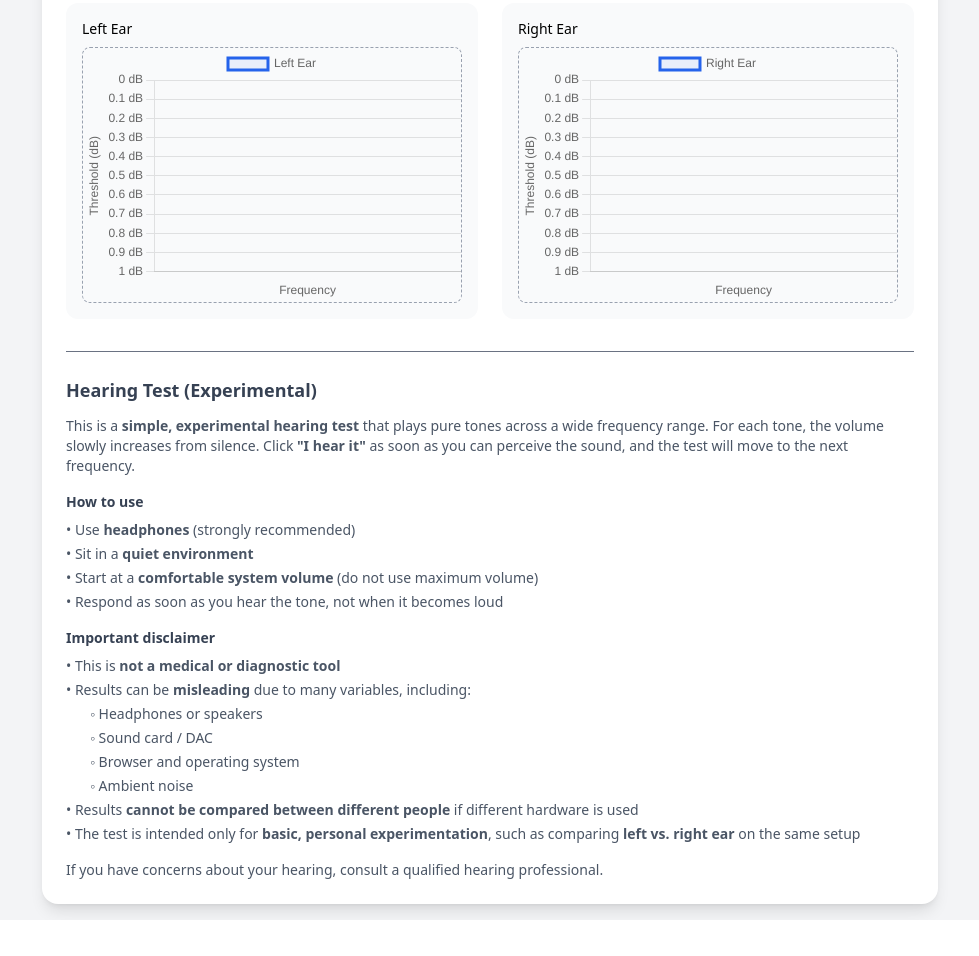
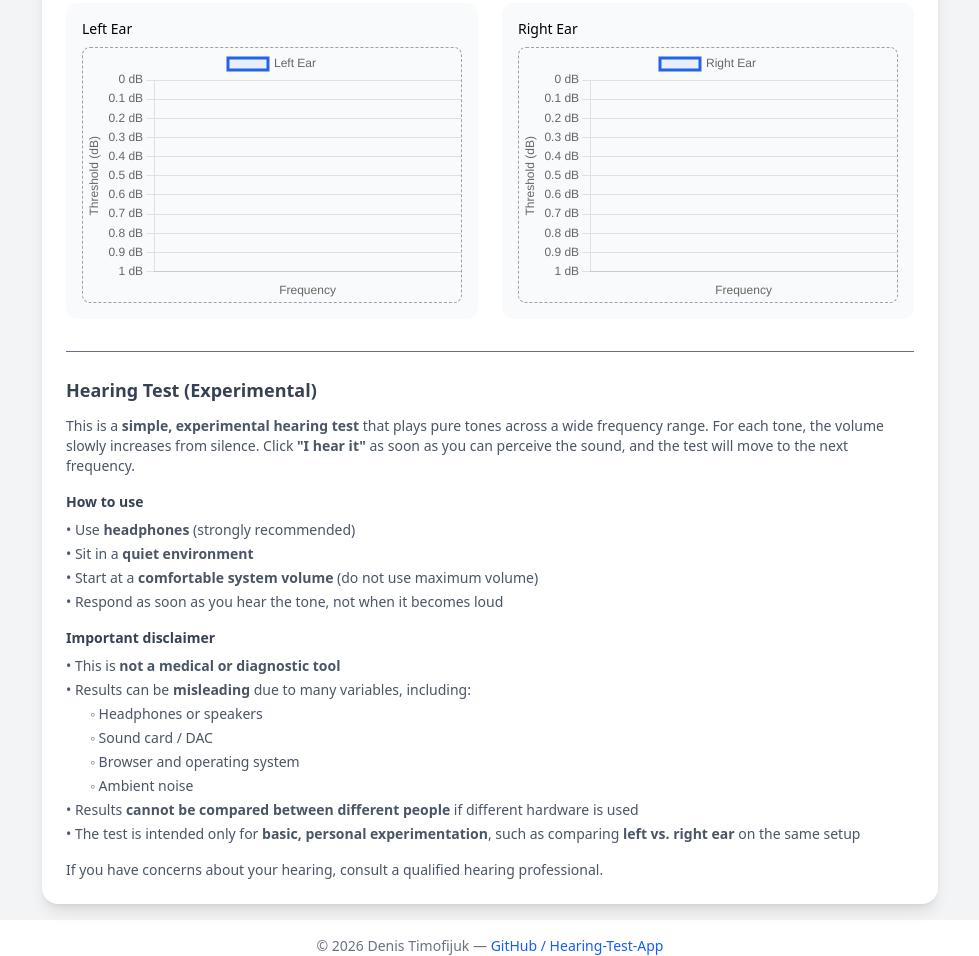
Before and after one commit to DenisTimofijuk/hearing-test-app, a website built with Vite: page index.html in a window 1280 px wide. Shown: the part 667-1623 px from the top of the page, without its empty margins (150-1129 px from the left). Before the commit the page ends 1587 px from the top, so only its background shows below. Built offline with nearby package versions, Linux system fonts and the light colour scheme.

Commit message:
added footer.

```diff
--- a/index.html
+++ b/index.html
@@ -294,7 +294,10 @@
                     </section>
                 </div>
             </div>
-        </div>
-        <script type="module" src="/src/main.ts"></script>
+            <div class="mt-4 text-center text-sm text-gray-500">
+                © 2026 Denis Timofijuk — <a href="https://github.com/DenisTimofijuk/hearing-test-app" class="text-blue-600 hover:underline" target="_blank" rel="noopener noreferrer">GitHub / Hearing-Test-App</a>
+            </div>
+            </div>
+            <script type="module" src="/src/main.ts"></script>
     </body>
 </html>
```
